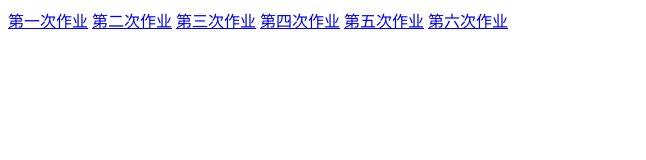
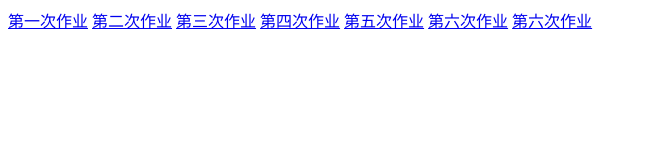
Before and after one commit to 20020619yekai/20020619yekai.github.io, a plain HTML site: page index.html in a window 1280 px wide. Shown: the whole page, without its empty margins (0-646 px from the left). Drawn offline with Linux system fonts and the light colour scheme.

Commit message:
Update index.html
Signed-off-by: 20020619yekai <148857177+20020619yekai@users.noreply.github.com>

```diff
--- a/index.html
+++ b/index.html
@@ -13,8 +13,7 @@
     <a href="20213572-1011.html">第四次作业</a>
     <a href="20213572-1020.html">第五次作业</a>
     <a href="20213572-1025.html">第六次作业</a>
-
-
+    <a href="20213572-1108.html">第六次作业</a>
   </body>
 </body>
 </html>
```
